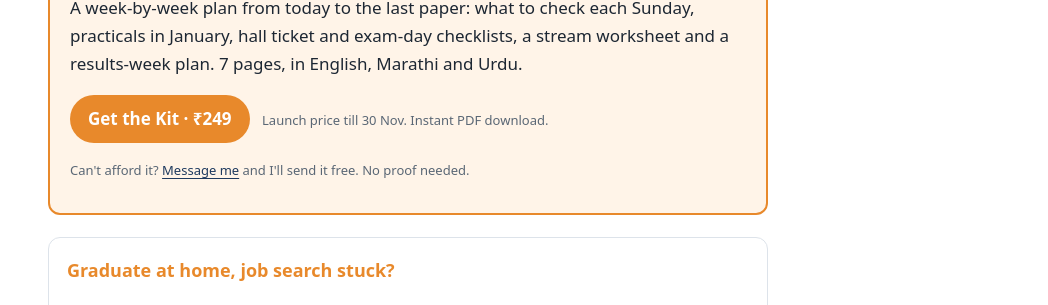
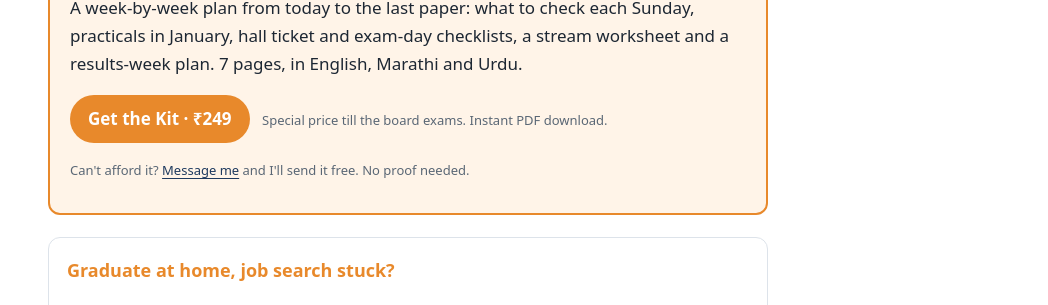
Before and after one commit to basheerkazi/basheerkazi.github.io, a Jekyll site: the page built from index.html, in a window 1280 px wide and 900 px high, scrolled down 805 px. Shown: the part 149-454 px from the top of the window, without its empty margins (232-1280 px from the left). Built offline with Jekyll 4.4.1, drawn with Linux system fonts in a browser that asks for light colours.

Commit message:
Kit stays at ₹249 till the board exams
Co-Authored-By: Claude Opus 5.5 <noreply@anthropic.com>
Claude-Session: https://claude.ai/code/session_01Soc6tUFzZTRfEsF135k4QB

```diff
--- a/_data/bot.yml
+++ b/_data/bot.yml
@@ -283,7 +283,7 @@ answers:
     stream: 'Choosing a stream after 10th is a big decision. Start with three questions: which subjects does your child enjoy, which do they score in, and which careers excite them? The Kit has a stream worksheet, and you can talk it through with Basheer Sir on WhatsApp.'
     contact: 'Basheer Sir answers personally on WhatsApp:'
     fallback: 'I don''t know that one yet. Ask Basheer Sir directly on WhatsApp:'
-    price: 'Launch price ₹249 till 30 Nov. '
+    price: 'Special price ₹249 till the board exams. '
     phases:
     - 'Right now: <b>finish the syllabus by 30 Nov</b>, including the chapters your child avoids. Mark each chapter 1 to 5; anything 3 or below goes on a weak list, one weak chapter a day.'
     - 'Right now: <b>revision round 1</b>. One subject block a day, then 20 minutes of recall from memory with the book closed. Sunday evening, 10 minutes together: what got done, what''s next.'
@@ -307,7 +307,7 @@ answers:
     stream: '10 वी नंतर शाखा निवडणे हा मोठा निर्णय आहे. तीन प्रश्नांनी सुरुवात करा: मुलाला कोणते विषय आवडतात, कोणत्या विषयांत गुण चांगले येतात, आणि कोणते करिअर आकर्षित करते? किटमध्ये शाखा निवडीसाठी वर्कशीट आहे, आणि तुम्ही WhatsApp वर बशीर सरांशी बोलू शकता.'
     contact: 'बशीर सर WhatsApp वर स्वतः उत्तर देतात:'
     fallback: 'याचे उत्तर अजून माझ्याकडे नाही. थेट बशीर सरांना WhatsApp वर विचारा:'
-    price: '30 नोव्हेंबरपर्यंत लाँच किंमत ₹249. '
+    price: 'बोर्ड परीक्षेपर्यंत विशेष किंमत ₹249. '
     phases:
     - 'आत्ता: <b>30 नोव्हेंबरपर्यंत अभ्यासक्रम पूर्ण करा</b>, मूल टाळत असलेली प्रकरणेही. प्रत्येक प्रकरणाला 1 ते 5 गुण द्या; 3 किंवा कमी असलेली प्रकरणे कमकुवत यादीत, रोज एक.'
     - 'आत्ता: <b>उजळणीची पहिली फेरी</b>. रोज एका विषयाचा भाग, मग पुस्तक बंद ठेवून 20 मिनिटे आठवून लिहा. रविवारी संध्याकाळी 10 मिनिटे एकत्र: काय झाले, पुढे काय.'
@@ -331,7 +331,7 @@ answers:
     stream: '10वीं के बाद स्ट्रीम चुनना बड़ा फ़ैसला है। तीन सवालों से शुरू करें: बच्चे को कौन से विषय पसंद हैं, किनमें नंबर अच्छे आते हैं, और कौन से करियर उसे आकर्षित करते हैं? किट में स्ट्रीम चुनने की वर्कशीट है, और आप WhatsApp पर बशीर सर से बात कर सकते हैं।'
     contact: 'बशीर सर WhatsApp पर ख़ुद जवाब देते हैं:'
     fallback: 'इसका जवाब अभी मेरे पास नहीं है। सीधे बशीर सर से WhatsApp पर पूछें:'
-    price: 'लॉन्च कीमत ₹249, 30 नवंबर तक। '
+    price: 'बोर्ड परीक्षा तक विशेष कीमत ₹249। '
     phases:
     - 'अभी: <b>30 नवंबर तक सिलेबस पूरा करें</b>, वे अध्याय भी जिनसे बच्चा बचता है। हर अध्याय को 1 से 5 अंक दें; 3 या उससे कम वाले कमज़ोर सूची में, रोज़ एक।'
     - 'अभी: <b>रिवीज़न का पहला दौर</b>। रोज़ एक विषय का हिस्सा, फिर किताब बंद करके 20 मिनट याद से लिखें। रविवार शाम 10 मिनट साथ बैठें: क्या हुआ, आगे क्या।'
@@ -355,7 +355,7 @@ answers:
     stream: 'دسویں کے بعد اسٹریم چننا بڑا فیصلہ ہے۔ تین سوالوں سے شروع کریں: بچے کو کون سے مضامین پسند ہیں، کن میں نمبر اچھے آتے ہیں، اور کون سے کیریئر اسے متاثر کرتے ہیں؟ کٹ میں اسٹریم کے انتخاب کی ورک شیٹ ہے، اور آپ واٹس ایپ پر بشیر سر سے بات کر سکتے ہیں۔'
     contact: 'بشیر سر واٹس ایپ پر خود جواب دیتے ہیں:'
     fallback: 'اس کا جواب ابھی میرے پاس نہیں۔ براہِ راست بشیر سر سے واٹس ایپ پر پوچھیں:'
-    price: 'لانچ قیمت ₹249، 30 نومبر تک۔ '
+    price: 'بورڈ امتحان تک خصوصی قیمت ₹249۔ '
     phases:
     - 'ابھی: <b>30 نومبر تک نصاب مکمل کریں</b>، وہ ابواب بھی جن سے بچہ بچتا ہے۔ ہر باب کو 1 سے 5 نمبر دیں؛ 3 یا کم والے کمزور فہرست میں، روزانہ ایک۔'
     - 'ابھی: <b>دہرائی کا پہلا دور</b>۔ روزانہ ایک مضمون کا حصہ، پھر کتاب بند کر کے 20 منٹ یاد سے لکھیں۔ اتوار کی شام 10 منٹ ساتھ بیٹھیں: کیا ہوا، آگے کیا۔'
@@ -371,4 +371,4 @@ phase_starts:
 - '2026-12-28'
 - '2027-01-18'
 - '2027-02-08'
-price_until: '2026-12-01'
+price_until: '2027-03-31'
--- a/_data/i18n.yml
+++ b/_data/i18n.yml
@@ -9,7 +9,7 @@ en:
   kit_title: Board Exam Countdown Kit 2027
   kit_desc: 'A week-by-week plan from today to the last paper: what to check each Sunday, practicals in January, hall ticket and exam-day checklists, a stream worksheet and a results-week plan. 7 pages, in English, Marathi and Urdu.'
   kit_btn: Get the Kit · ₹249
-  kit_note: Launch price till 30 Nov. Instant PDF download.
+  kit_note: Special price till the board exams. Instant PDF download.
   kit_free_a: 'Can''t afford it? '
   kit_free_link: Message me
   kit_free_b: ' and I''ll send it free. No proof needed.'
@@ -57,7 +57,7 @@ mr:
   kit_title: बोर्ड परीक्षा काउंटडाउन किट 2027
   kit_desc: 'आजपासून शेवटच्या पेपरपर्यंत आठवड्यानुसार नियोजन: दर रविवारी काय तपासायचे, जानेवारीतील प्रात्यक्षिके, हॉल तिकीट आणि परीक्षेच्या दिवसाची चेकलिस्ट, शाखा निवडीसाठी वर्कशीट आणि निकालाच्या आठवड्याचे नियोजन. 7 पाने, इंग्रजी, मराठी आणि उर्दूमध्ये.'
   kit_btn: किट घ्या · ₹249
-  kit_note: 30 नोव्हेंबरपर्यंत लाँच किंमत. PDF लगेच डाउनलोड.
+  kit_note: बोर्ड परीक्षेपर्यंत विशेष किंमत. PDF लगेच डाउनलोड.
   kit_free_a: 'परवडत नाही? '
   kit_free_link: मला मेसेज करा
   kit_free_b: ', मी ते मोफत पाठवेन. कोणताही पुरावा लागणार नाही.'
@@ -105,7 +105,7 @@ hi:
   kit_title: बोर्ड परीक्षा काउंटडाउन किट 2027
   kit_desc: 'आज से आख़िरी पेपर तक हफ़्ते-दर-हफ़्ते योजना: हर रविवार क्या जाँचना है, जनवरी के प्रैक्टिकल, हॉल टिकट और परीक्षा के दिन की चेकलिस्ट, स्ट्रीम चुनने की वर्कशीट और रिज़ल्ट वाले हफ़्ते की योजना। 7 पेज, अंग्रेज़ी, मराठी और उर्दू में।'
   kit_btn: किट लें · ₹249
-  kit_note: लॉन्च कीमत 30 नवंबर तक। PDF तुरंत डाउनलोड।
+  kit_note: बोर्ड परीक्षा तक विशेष कीमत। PDF तुरंत डाउनलोड।
   kit_free_a: 'ख़र्च नहीं उठा सकते? '
   kit_free_link: मुझे मैसेज करें
   kit_free_b: ', मैं इसे मुफ़्त भेज दूँगा। कोई सबूत नहीं चाहिए।'
@@ -153,7 +153,7 @@ ur:
   kit_title: بورڈ امتحان کاؤنٹ ڈاؤن کٹ 2027
   kit_desc: 'آج سے آخری پرچے تک ہفتہ وار منصوبہ: ہر اتوار کیا دیکھنا ہے، جنوری کے پریکٹیکل، ہال ٹکٹ اور امتحان کے دن کی چیک لسٹ، اسٹریم کے انتخاب کی ورک شیٹ اور نتیجے کے ہفتے کا منصوبہ۔ 7 صفحات، انگریزی، مراٹھی اور اردو میں۔'
   kit_btn: کٹ حاصل کریں · ₹249
-  kit_note: لانچ قیمت 30 نومبر تک۔ PDF فوراً ڈاؤن لوڈ۔
+  kit_note: بورڈ امتحان تک خصوصی قیمت۔ PDF فوراً ڈاؤن لوڈ۔
   kit_free_a: 'خرچ برداشت نہیں کر سکتے؟ '
   kit_free_link: مجھے پیغام بھیجیں
   kit_free_b: ، میں مفت بھیج دوں گا۔ کسی ثبوت کی ضرورت نہیں۔
```
